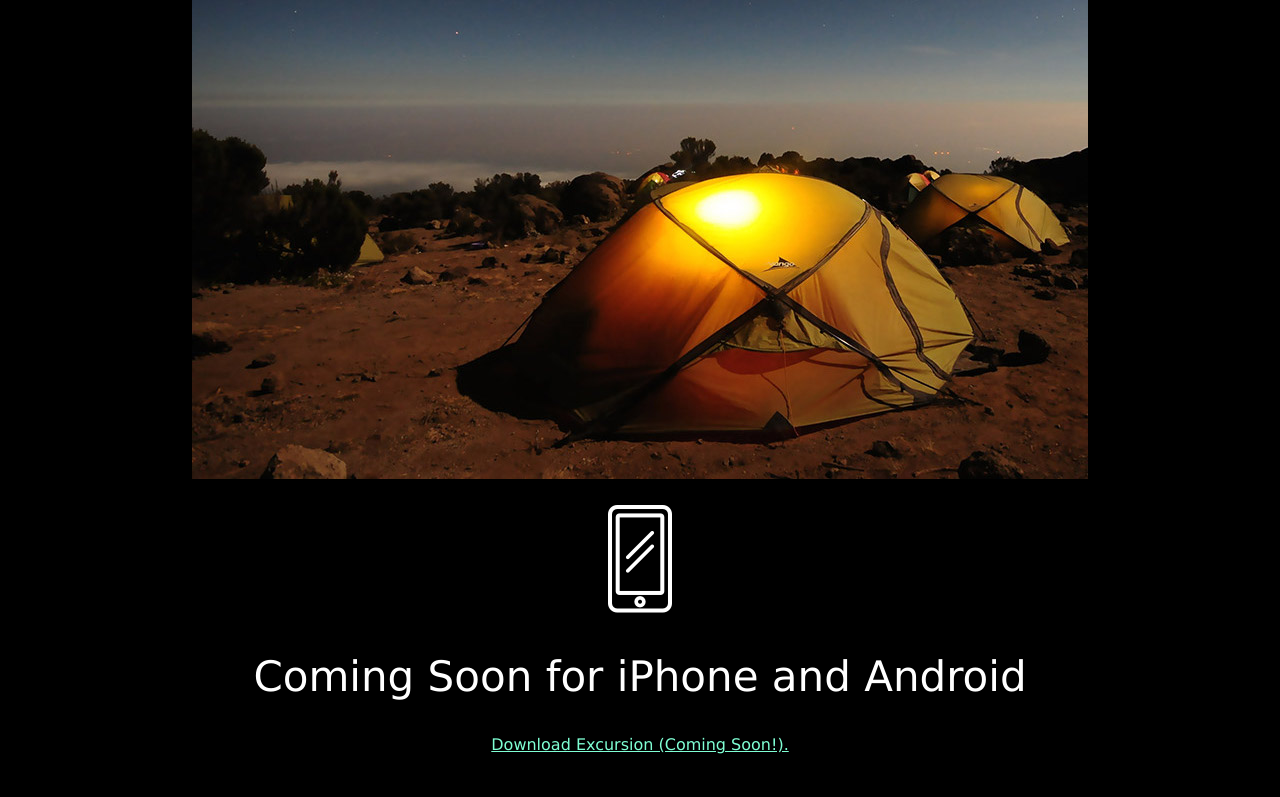
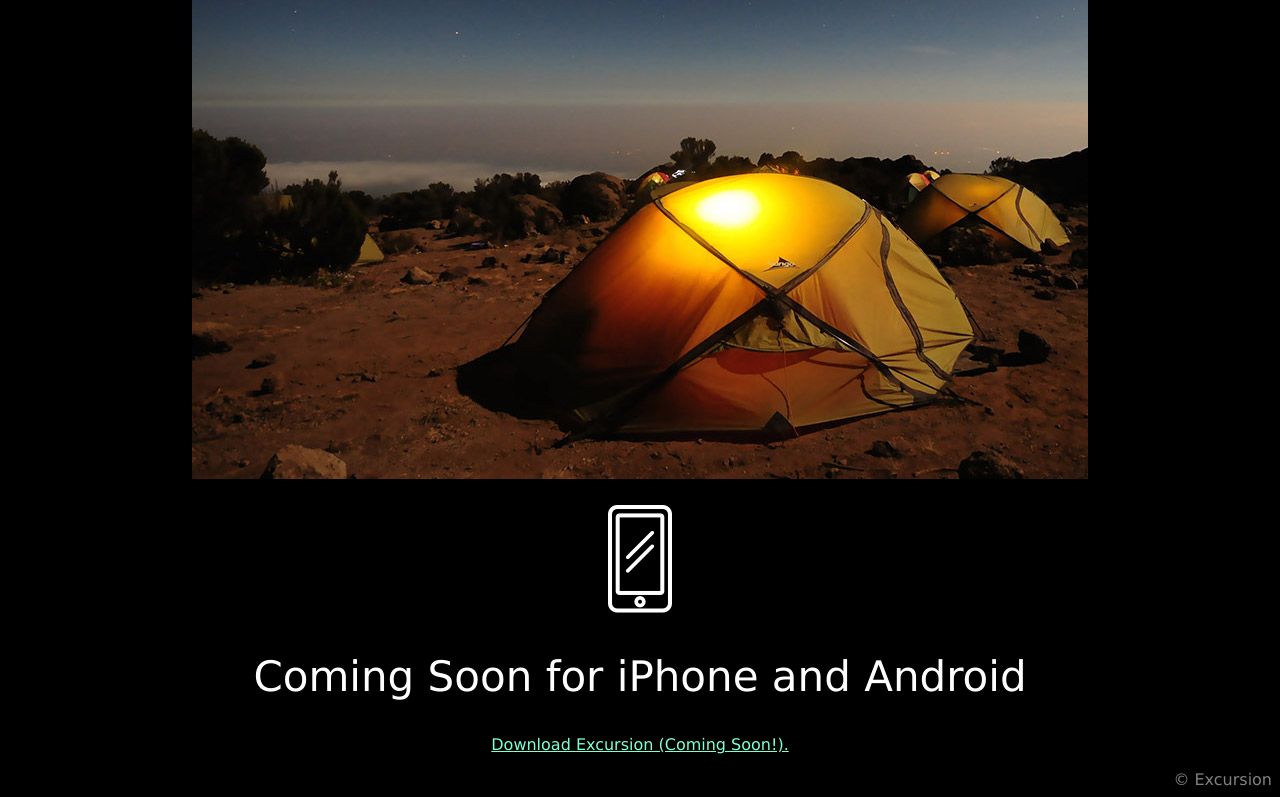
Before and after one commit to emelcer/excursion, a plain HTML site: page index.html in a window 1280 px wide. Shown: the part 1016-1813 px from the top of the page. Before the commit the page ends 1786 px from the top, so only its background shows below. Drawn offline with Linux system fonts and the light colour scheme.

Commit message:
Final changes

```diff
--- a/index.html
+++ b/index.html
@@ -20,5 +20,7 @@
     <img src="resources/images/phone.png" />
     <h2>Coming Soon for iPhone and Android</h2>
     <p class="link">Download Excursion (Coming Soon!).</p>
+
+    <footer>© Excursion</footer>
   </body>
 </html>
--- a/resources/css/style.css
+++ b/resources/css/style.css
@@ -25,3 +25,8 @@ p {
   font-size: 21px;
   color: gray;
 }
+
+footer {
+  text-align: right;
+  color: gray;
+}
```
